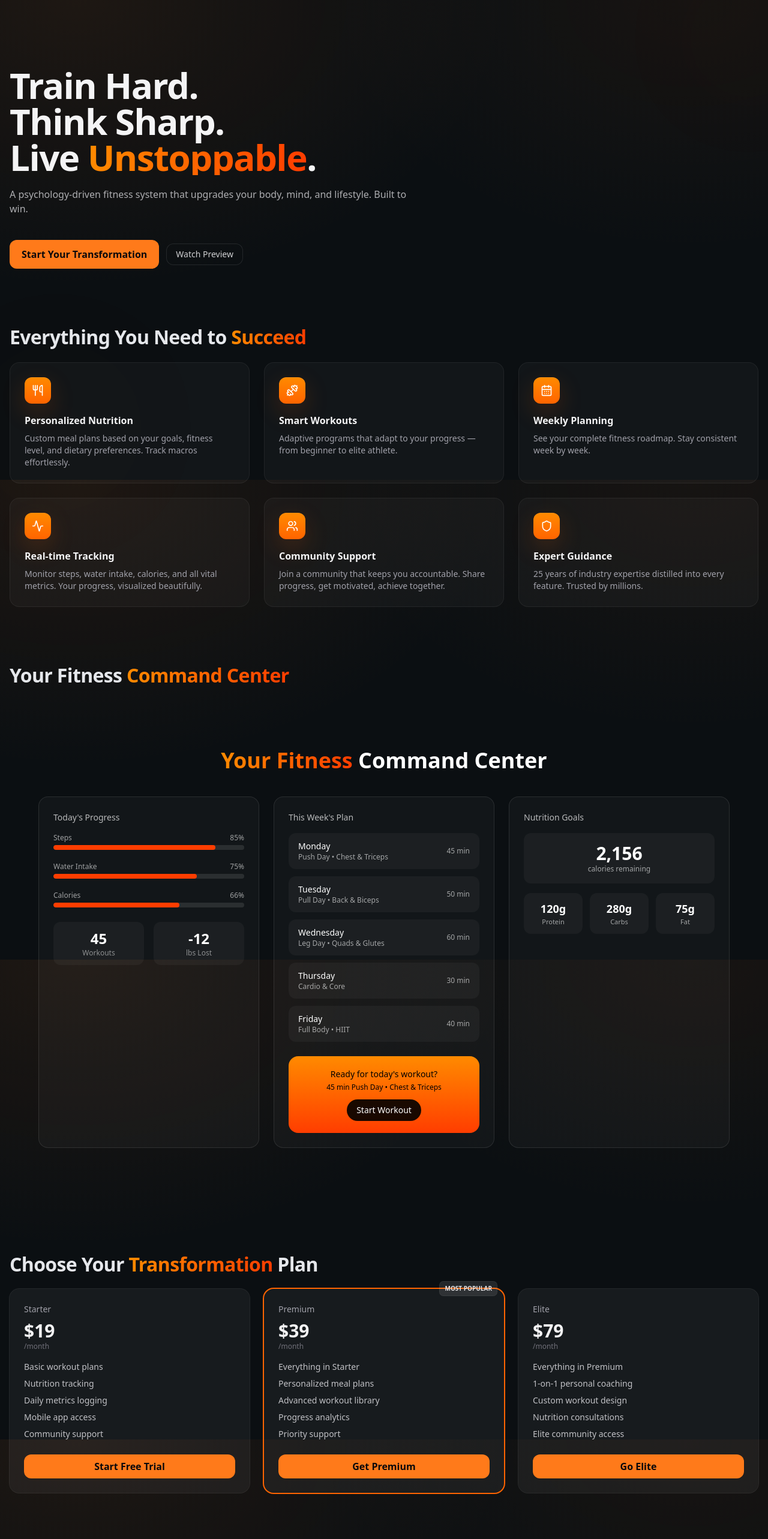
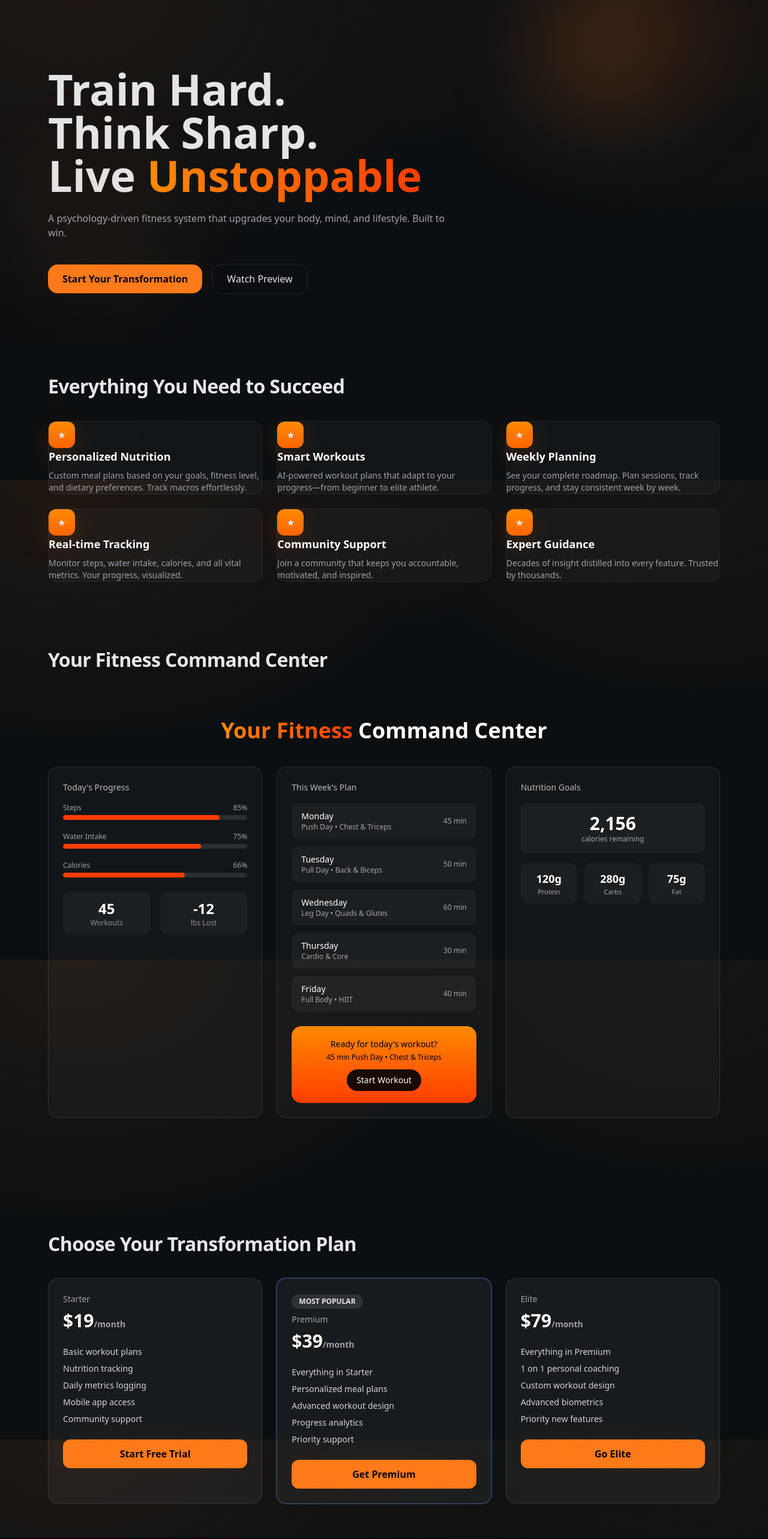
Before and after one commit to GrindFit/grindfit-webapp, a Next.js app: page / in a window 1280 px wide. Shown: the top 2566 px of the page at 60% size. Built offline with nearby package versions, Linux system fonts and the light colour scheme.

Commit message:
Update index.jsx

```diff
--- a/pages/index.jsx
+++ b/pages/index.jsx
@@ -1,236 +1,222 @@
-// pages/index.jsx
+import Head from "next/head";
 import Link from "next/link";
 import CommandCenter from "../components/CommandCenter";
-import {
-  Utensils,
-  Dumbbell,
-  CalendarDays,
-  Activity,
-  Users,
-  Shield,
-} from "lucide-react";
 
 export default function Home() {
   return (
-    <main className="min-h-screen relative">
-      {/* ====================== HERO ====================== */}
-      <section className="relative overflow-hidden">
-        {/* subtle top-right orange bloom */}
-        <div aria-hidden className="pointer-events-none absolute -top-40 right-[-8rem] hidden md:block">
+    <>
+      <Head>
+        <title>GrindFit — Train Hard. Think Sharp.</title>
+        <meta
+          name="description"
+          content="A psychology-driven fitness system that upgrades your body, mind, and lifestyle. Built to win."
+        />
+      </Head>
+
+      <main className="min-h-screen text-zinc-200">
+        {/* HERO */}
+        <section className="relative overflow-hidden pt-28 pb-20">
+          {/* top-right warm orange bloom (subtle) */}
           <div
-            className="radial-gradient"
+            aria-hidden
+            className="pointer-events-none absolute -right-24 -top-24 h-[520px] w-[520px] rounded-full blur-3xl"
             style={{
-              width: 480,
-              height: 480,
-              borderRadius: "50%",
-              filter: "blur(70px)",
+              background:
+                "radial-gradient(60% 60% at 30% 30%, rgba(255,122,26,.22), rgba(255,255,255,0) 70%)",
             }}
           />
-        </div>
+          {/* bottom-left ambient */}
+          <div
+            aria-hidden
+            className="pointer-events-none absolute -left-32 bottom-0 h-[560px] w-[560px] rounded-full blur-3xl opacity-70"
+            style={{
+              background:
+                "radial-gradient(60% 60% at 50% 70%, rgba(255,122,26,.10), rgba(255,255,255,0) 70%)",
+            }}
+          />
 
-        <div className="container mx-auto px-4 pt-24 pb-16 md:pt-28 md:pb-24">
-          <div className="max-w-3xl">
-            <h1 className="text-4xl md:text-6xl font-extrabold leading-tight tracking-tight text-zinc-100">
+          <div className="mx-auto max-w-6xl px-4">
+            <h1 className="text-5xl font-extrabold leading-tight md:text-7xl">
               Train Hard.
               <br />
               Think Sharp.
               <br />
-              Live <span className="gf-gradient-text inline-block">Unstoppable</span>.
+              Live{" "}
+              <span className="gf-gradient-text">Unstoppable</span>
             </h1>
 
-            <p className="mt-5 text-zinc-300/80 max-w-2xl">
-              A psychology-driven fitness system that upgrades your body, mind, and lifestyle. Built to win.
+            <p className="mt-6 max-w-2xl text-zinc-400">
+              A psychology-driven fitness system that upgrades your body, mind,
+              and lifestyle. Built to win.
             </p>
 
-            <div className="mt-10 flex flex-wrap items-center gap-3">
+            <div className="mt-10 flex flex-wrap items-center gap-4">
               <Link
-                href="#pricing"
-                className="inline-flex items-center justify-center rounded-xl px-5 py-3 font-semibold text-zinc-950 shadow-sm transition hover:brightness-110"
-                style={{ background: "var(--gf-btn)" }}
+                href="#membership"
+                className="gf-cta inline-flex items-center gap-2 rounded-2xl bg-[var(--gf-btn)] px-6 py-3 font-semibold text-black hover:brightness-105"
               >
                 Start Your Transformation
               </Link>
 
               <Link
-                href="#watch"
-                className="inline-flex items-center justify-center rounded-xl px-4 py-2 text-sm font-medium text-zinc-200/90 ring-1 ring-inset ring-white/10 hover:bg-white/5"
+                href="#preview"
+                className="inline-flex items-center gap-2 rounded-2xl border border-white/10 px-6 py-3 text-zinc-200 hover:bg-white/5"
               >
                 Watch Preview
               </Link>
             </div>
           </div>
-        </div>
         </section>
 
-      {/* ====================== FEATURES ====================== */}
-      <section id="why" className="container mx-auto px-4 pb-16 md:pb-24">
-        <h2 className="gf-section-title mb-6">
-          Everything You Need to <span className="gf-gradient-text">Succeed</span>
-        </h2>
+        {/* WHY / FEATURES */}
+        <section id="why" className="scroll-mt-[96px] py-14">
+          <div className="mx-auto max-w-6xl px-4">
+            <h2 className="gf-section-title">Everything You Need to Succeed</h2>
 
-        <div className="grid grid-cols-1 md:grid-cols-3 gap-6">
-          {/* 1. Personalized Nutrition */}
-          <div className="gf-feature p-6">
-            <div className="mb-4">
-              <span className="gf-icon">
-                <Utensils />
-              </span>
-            </div>
-            <h3 className="text-zinc-100 font-semibold">Personalized Nutrition</h3>
+            <div className="mt-10 grid gap-6 md:grid-cols-2 lg:grid-cols-3">
+              {/* 1 */}
+              <div className="gf-feature">
+                <div className="gf-icon">★</div>
+                <h3 className="text-lg font-semibold text-white">
+                  Personalized Nutrition
+                </h3>
                 <p className="mt-2 text-sm text-zinc-400">
-              Custom meal plans based on your goals, fitness level, and dietary preferences. Track macros effortlessly.
+                  Custom meal plans based on your goals, fitness level, and dietary
+                  preferences. Track macros effortlessly.
                 </p>
               </div>
 
-          {/* 2. Smart Workouts */}
-          <div className="gf-feature p-6">
-            <div className="mb-4">
-              <span className="gf-icon">
-                <Dumbbell />
-              </span>
-            </div>
-            <h3 className="text-zinc-100 font-semibold">Smart Workouts</h3>
+              {/* 2 */}
+              <div className="gf-feature">
+                <div className="gf-icon">★</div>
+                <h3 className="text-lg font-semibold text-white">Smart Workouts</h3>
                 <p className="mt-2 text-sm text-zinc-400">
-              Adaptive programs that adapt to your progress — from beginner to elite athlete.
+                  AI-powered workout plans that adapt to your progress—from
+                  beginner to elite athlete.
                 </p>
               </div>
 
-          {/* 3. Weekly Planning */}
-          <div className="gf-feature p-6">
-            <div className="mb-4">
-              <span className="gf-icon">
-                <CalendarDays />
-              </span>
-            </div>
-            <h3 className="text-zinc-100 font-semibold">Weekly Planning</h3>
+              {/* 3 */}
+              <div className="gf-feature">
+                <div className="gf-icon">★</div>
+                <h3 className="text-lg font-semibold text-white">Weekly Planning</h3>
                 <p className="mt-2 text-sm text-zinc-400">
-              See your complete fitness roadmap. Stay consistent week by week.
+                  See your complete roadmap. Plan sessions, track progress, and
+                  stay consistent week by week.
                 </p>
               </div>
 
-          {/* 4. Real-time Tracking */}
-          <div className="gf-feature p-6">
-            <div className="mb-4">
-              <span className="gf-icon">
-                <Activity />
-              </span>
-            </div>
-            <h3 className="text-zinc-100 font-semibold">Real-time Tracking</h3>
+              {/* 4 */}
+              <div className="gf-feature">
+                <div className="gf-icon">★</div>
+                <h3 className="text-lg font-semibold text-white">
+                  Real-time Tracking
+                </h3>
                 <p className="mt-2 text-sm text-zinc-400">
-              Monitor steps, water intake, calories, and all vital metrics. Your progress, visualized beautifully.
+                  Monitor steps, water intake, calories, and all vital metrics.
+                  Your progress, visualized.
                 </p>
               </div>
 
-          {/* 5. Community Support */}
-          <div className="gf-feature p-6">
-            <div className="mb-4">
-              <span className="gf-icon">
-                <Users />
-              </span>
-            </div>
-            <h3 className="text-zinc-100 font-semibold">Community Support</h3>
+              {/* 5 */}
+              <div className="gf-feature">
+                <div className="gf-icon">★</div>
+                <h3 className="text-lg font-semibold text-white">
+                  Community Support
+                </h3>
                 <p className="mt-2 text-sm text-zinc-400">
-              Join a community that keeps you accountable. Share progress, get motivated, achieve together.
+                  Join a community that keeps you accountable, motivated, and
+                  inspired.
                 </p>
               </div>
 
-          {/* 6. Expert Guidance */}
-          <div className="gf-feature p-6">
-            <div className="mb-4">
-              <span className="gf-icon">
-                <Shield />
-              </span>
+              {/* 6 */}
+              <div className="gf-feature">
+                <div className="gf-icon">★</div>
+                <h3 className="text-lg font-semibold text-white">Expert Guidance</h3>
+                <p className="mt-2 text-sm text-zinc-400">
+                  Decades of insight distilled into every feature. Trusted by
+                  thousands.
+                </p>
               </div>
-            <h3 className="text-zinc-100 font-semibold">Expert Guidance</h3>
-            <p className="mt-2 text-sm text-zinc-400">
-              25 years of industry expertise distilled into every feature. Trusted by millions.
-            </p>
             </div>
           </div>
         </section>
 
-      {/* ====================== COMMAND CENTER ====================== */}
-      <section id="watch" className="container mx-auto px-4 pb-16 md:pb-24">
-        <h2 className="gf-section-title mb-6">
-          Your Fitness <span className="gf-gradient-text">Command Center</span>
-        </h2>
+        {/* COMMAND CENTER */}
+        <section id="preview" className="scroll-mt-[96px] py-14">
+          <div className="mx-auto max-w-6xl px-4">
+            <h2 className="gf-section-title">Your Fitness Command Center</h2>
             <CommandCenter />
+          </div>
         </section>
 
-      {/* ====================== PRICING ====================== */}
-      <section id="pricing" className="container mx-auto px-4 pb-24">
-        <h2 className="gf-section-title mb-6">
-          Choose Your <span className="gf-gradient-text">Transformation</span> Plan
-        </h2>
+        {/* PRICING */}
+        <section id="membership" className="scroll-mt-[96px] py-14">
+          <div className="mx-auto max-w-6xl px-4">
+            <h2 className="gf-section-title">Choose Your Transformation Plan</h2>
 
-        <div className="grid grid-cols-1 md:grid-cols-3 gap-6">
+            <div className="mt-10 grid gap-6 md:grid-cols-3">
               {/* Starter */}
-          <div className="rounded-2xl bg-white/5 ring-1 ring-white/10 p-6">
-            <div className="text-sm text-zinc-400 mb-2">Starter</div>
-            <div className="text-3xl font-extrabold text-zinc-100">$19</div>
-            <div className="text-xs text-zinc-500 mb-4">/month</div>
-            <ul className="space-y-2 text-sm text-zinc-300/90">
+              <div className="rounded-2xl border border-white/10 bg-white/5 p-6">
+                <p className="mb-2 text-sm text-zinc-400">Starter</p>
+                <p className="mb-6 text-3xl font-bold text-white">
+                  $19<span className="text-sm text-zinc-400">/month</span>
+                </p>
+                <ul className="space-y-2 text-sm text-zinc-300">
                   <li>Basic workout plans</li>
                   <li>Nutrition tracking</li>
                   <li>Daily metrics logging</li>
                   <li>Mobile app access</li>
                   <li>Community support</li>
                 </ul>
-            <Link
-              href="#"
-              className="mt-6 inline-flex w-full items-center justify-center rounded-xl px-4 py-2 font-semibold text-zinc-950 shadow-sm transition hover:brightness-110"
-              style={{ background: "var(--gf-btn)" }}
-            >
+                <button className="gf-cta mt-6 w-full rounded-xl bg-[var(--gf-btn)] px-5 py-3 font-semibold text-black hover:brightness-105">
                   Start Free Trial
-            </Link>
+                </button>
               </div>
 
-          {/* Premium */}
-          <div className="rounded-2xl bg-white/5 ring-2 ring-[var(--gf-orange-mid)] p-6 relative">
-            <div className="absolute -top-3 right-3 text-[10px] font-semibold px-2 py-1 rounded-md bg-white/10 ring-1 ring-white/15 text-zinc-200">
+              {/* Premium (most popular) */}
+              <div className="rounded-2xl border border-white/10 bg-white/5 p-6 ring-1 ring-[var(--gf-orange-mid)]/40">
+                <div className="mb-2 inline-flex rounded-full bg-white/10 px-3 py-1 text-xs font-semibold text-zinc-200">
                   MOST POPULAR
                 </div>
-            <div className="text-sm text-zinc-400 mb-2">Premium</div>
-            <div className="text-3xl font-extrabold text-zinc-100">$39</div>
-            <div className="text-xs text-zinc-500 mb-4">/month</div>
-            <ul className="space-y-2 text-sm text-zinc-300/90">
+                <p className="mb-2 text-sm text-zinc-400">Premium</p>
+                <p className="mb-6 text-3xl font-bold text-white">
+                  $39<span className="text-sm text-zinc-400">/month</span>
+                </p>
+                <ul className="space-y-2 text-sm text-zinc-300">
                   <li>Everything in Starter</li>
                   <li>Personalized meal plans</li>
-              <li>Advanced workout library</li>
+                  <li>Advanced workout design</li>
                   <li>Progress analytics</li>
                   <li>Priority support</li>
                 </ul>
-            <Link
-              href="#"
-              className="mt-6 inline-flex w-full items-center justify-center rounded-xl px-4 py-2 font-semibold text-zinc-950 shadow-sm transition hover:brightness-110"
-              style={{ background: "var(--gf-btn)" }}
-            >
+                <button className="gf-cta mt-6 w-full rounded-xl bg-[var(--gf-btn)] px-5 py-3 font-semibold text-black hover:brightness-105">
                   Get Premium
-            </Link>
+                </button>
               </div>
 
               {/* Elite */}
-          <div className="rounded-2xl bg-white/5 ring-1 ring-white/10 p-6">
-            <div className="text-sm text-zinc-400 mb-2">Elite</div>
-            <div className="text-3xl font-extrabold text-zinc-100">$79</div>
-            <div className="text-xs text-zinc-500 mb-4">/month</div>
-            <ul className="space-y-2 text-sm text-zinc-300/90">
+              <div className="rounded-2xl border border-white/10 bg-white/5 p-6">
+                <p className="mb-2 text-sm text-zinc-400">Elite</p>
+                <p className="mb-6 text-3xl font-bold text-white">
+                  $79<span className="text-sm text-zinc-400">/month</span>
+                </p>
+                <ul className="space-y-2 text-sm text-zinc-300">
                   <li>Everything in Premium</li>
-              <li>1-on-1 personal coaching</li>
+                  <li>1 on 1 personal coaching</li>
                   <li>Custom workout design</li>
-              <li>Nutrition consultations</li>
-              <li>Elite community access</li>
+                  <li>Advanced biometrics</li>
+                  <li>Priority new features</li>
                 </ul>
-            <Link
-              href="#"
-              className="mt-6 inline-flex w-full items-center justify-center rounded-xl px-4 py-2 font-semibold text-zinc-950 shadow-sm transition hover:brightness-110"
-              style={{ background: "var(--gf-btn)" }}
-            >
+                <button className="gf-cta mt-6 w-full rounded-xl bg-[var(--gf-btn)] px-5 py-3 font-semibold text-black hover:brightness-105">
                   Go Elite
-            </Link>
+                </button>
+              </div>
             </div>
           </div>
         </section>
       </main>
+    </>
   );
 }
```
Lines whose indentation alone changed are shown as unchanged.
